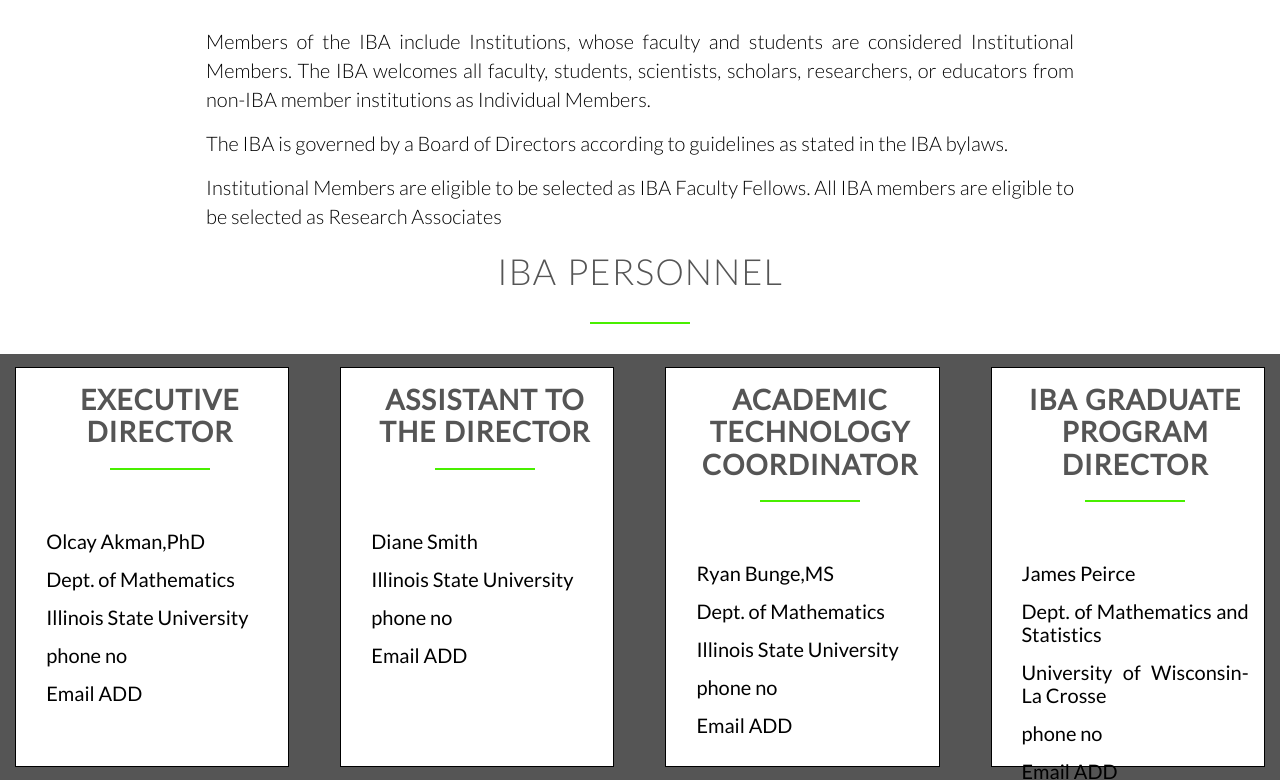
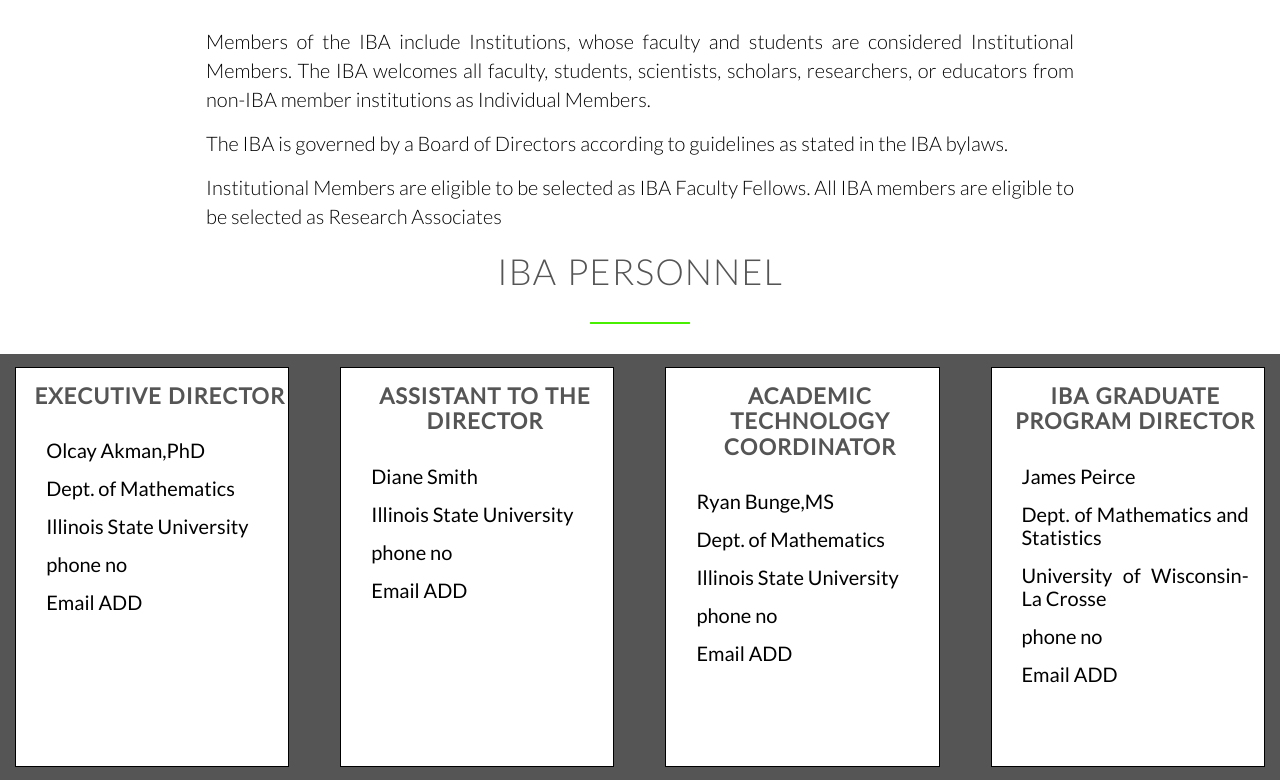
Before and after one commit to rsshrivastava7/ISU_IBA, a plain HTML site: page index1.html in a window 1280 px wide. Shown: the part 1505-2288 px from the top of the page. Drawn offline with Linux system fonts and the light colour scheme.

Commit message:
new update

```diff
--- a/Resources/css/style1.css
+++ b/Resources/css/style1.css
@@ -144,3 +144,15 @@ h3:after{
     font-weight: 400;
     margin-bottom: 1.5%;
 }
+
+
+.about-box h3{
+    text-align: center;
+    font-size: 110%;
+    margin-bottom: 1px;
+
+}
+.about-box h3:after{
+    background-color: #fff;
+    content: none;
+}
```
